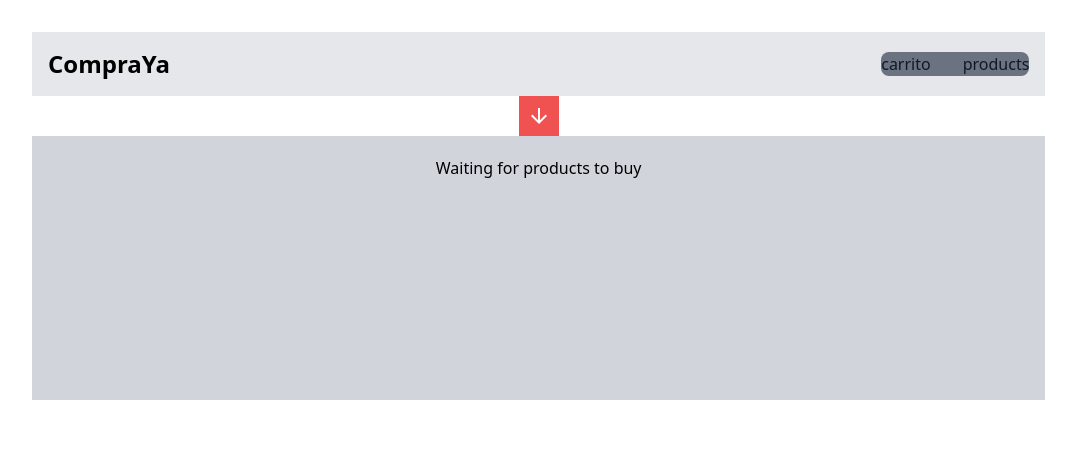
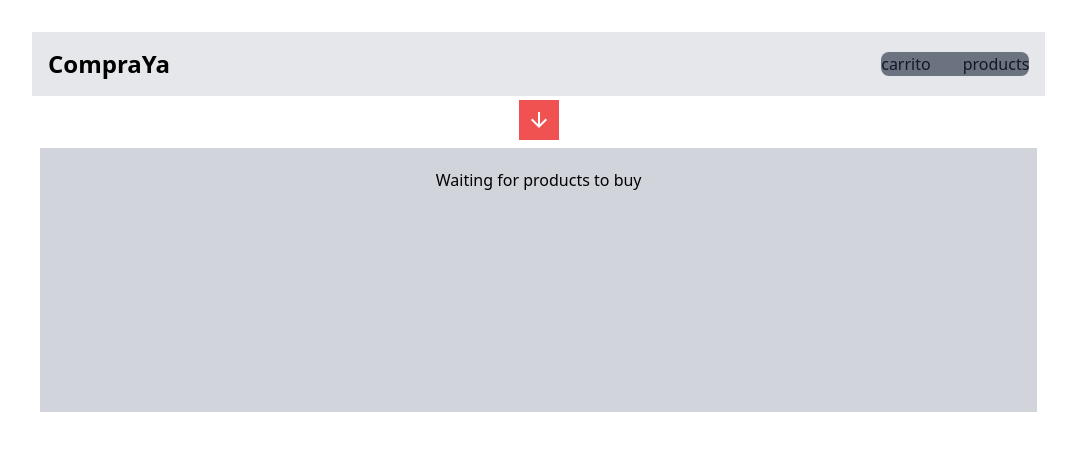
Before and after one commit to 1Otero/entrega-react, a React (Vite) app: page /payment in a window 1280 px wide. Both pictures are taken after a click on the button 538 px from the left and 116 px from the top of the page. Shown: the top 450 px of the page, without its empty margins (0-1076 px from the left). Built offline with nearby package versions, Linux system fonts and the light colour scheme.

Commit message:
lol head cambio

```diff
--- a/src/App.tsx
+++ b/src/App.tsx
@@ -18,7 +18,7 @@ function App() {
   return (
     <>
       <div className='w-5/6'>
-      <div>
+      <div className='mb-1'>
        <Head />
       </div>
       <button onClick={() => setShowCart(!showCart)} className={`${!showCart?"bg-green-400":"bg-red-500"} p-2`}>
@@ -28,7 +28,7 @@ function App() {
        <AlertGlobal infoAlert={alertGlobal} setAlertGlobal={setAlertGlobal} />
       </div>
       {
-        showCart?<div className='bg-gray-300 p-5'>
+        showCart?<div className='bg-gray-300 p-5 m-2'>
         <Card cardProduct={productCard} setLoad={setLoad} setAlertGlobal={setAlertGlobal} setShowCart={setShowCart} setProductCard={setProductCard}/>
        </div>:<div></div>
       }
```
